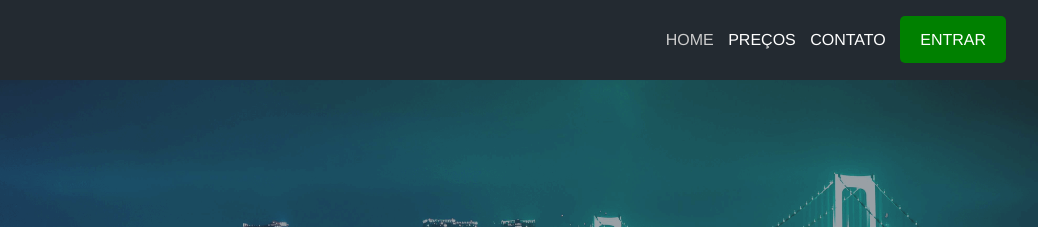
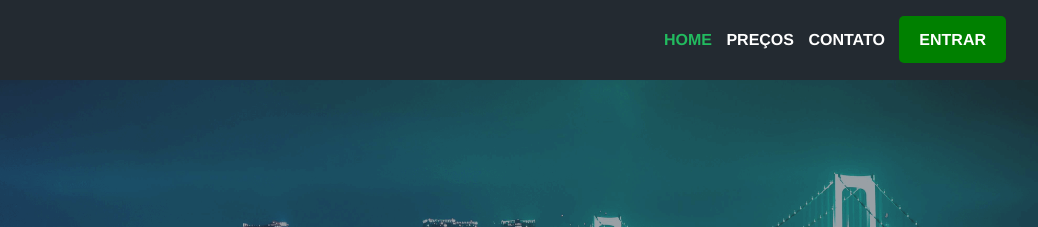
Before and after one commit to VictorVital10/Projeto-Hospedagem, a plain HTML site: page index.html in a window 1280 px wide. In both pictures the pointer is over the link "HOME". Shown: the top 227 px of the page, 242-1280 px from the left. Drawn offline with Linux system fonts and the light colour scheme.

Commit message:
Modificações no CSS

```diff
--- a/css/styles.css
+++ b/css/styles.css
@@ -30,7 +30,6 @@ nav {
     right:0 ;
     height:80px;
     line-height: 80px;
-    margin: 0;
     display:inline-block ;
  }
 
@@ -45,10 +44,11 @@ nav {
     color: #fff;
     text-decoration: none;
     transition: 0.5s;
+    font-weight: 600;
  }
 
  .navbar-items a:hover {
-    color: #ccc;
+    color: #22bb5f;
  }
 
  .login-btn {
```
